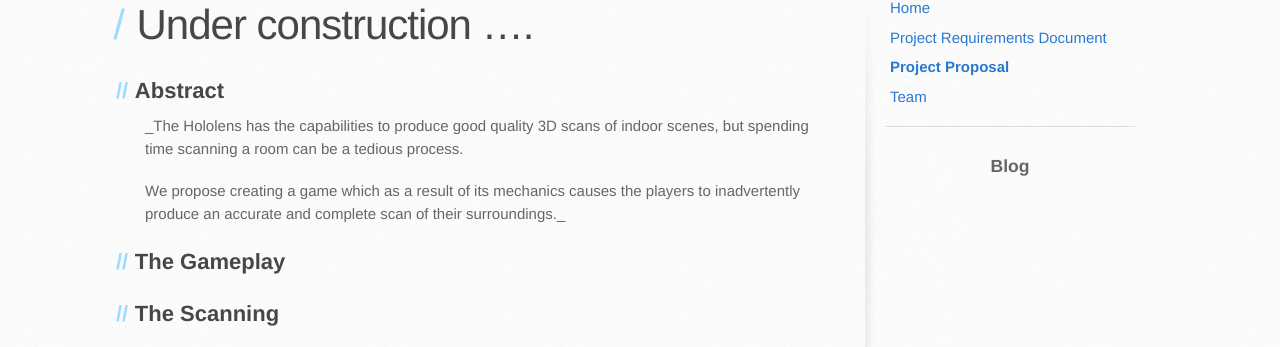
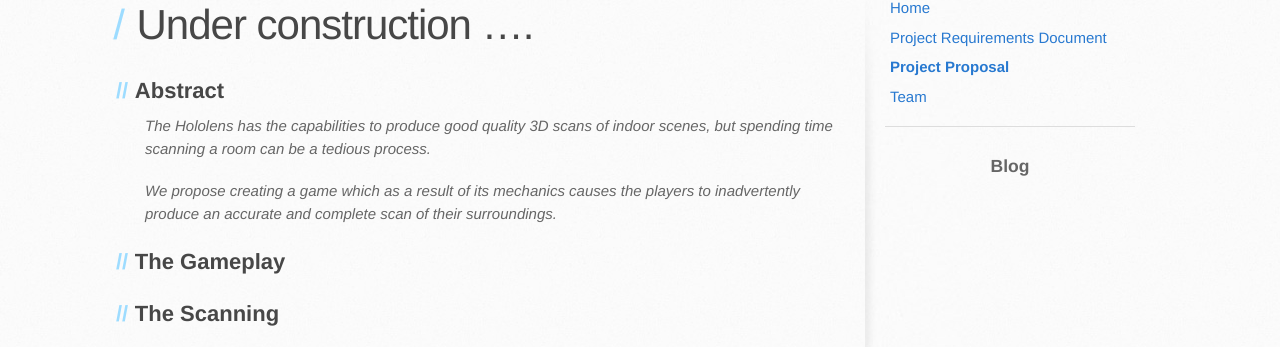
Before and after one commit to holoscanner/holoscanner.github.io, a Jekyll site: the page built from proposal.md, in a window 1280 px wide. Shown: the part 239-586 px from the top of the page. Built offline with Jekyll 4.4.1, drawn with Linux system fonts in a browser that asks for light colours; Markdown is read by kramdown in place of the engine named in the settings.

```diff
--- a/proposal.md
+++ b/proposal.md
@@ -7,9 +7,9 @@ title: Project Proposal
 
 ## Abstract
 
-_The Hololens has the capabilities to produce good quality 3D scans of indoor scenes, but spending time scanning a room can be a tedious process.
+_The Hololens has the capabilities to produce good quality 3D scans of indoor scenes, but spending time scanning a room can be a tedious process._
 
-We propose creating a game which as a result of its mechanics causes the players to inadvertently produce an accurate and complete scan of their surroundings._
+_We propose creating a game which as a result of its mechanics causes the players to inadvertently produce an accurate and complete scan of their surroundings._
 
 ## The Gameplay
 
```
